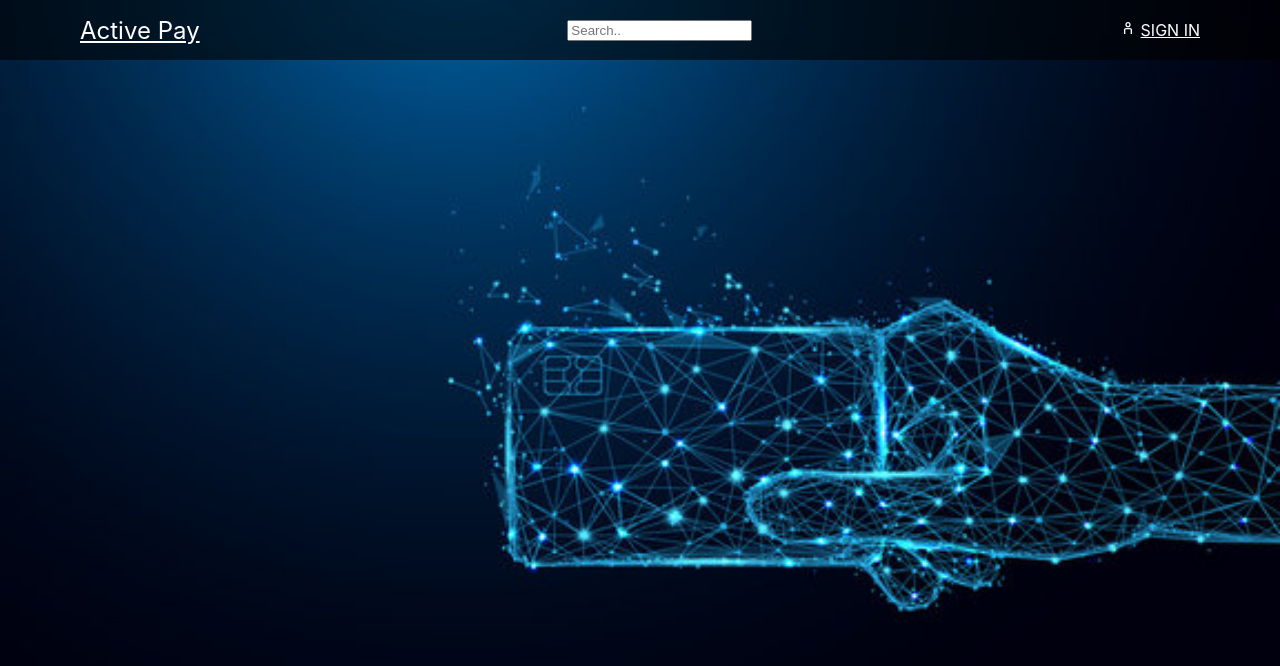
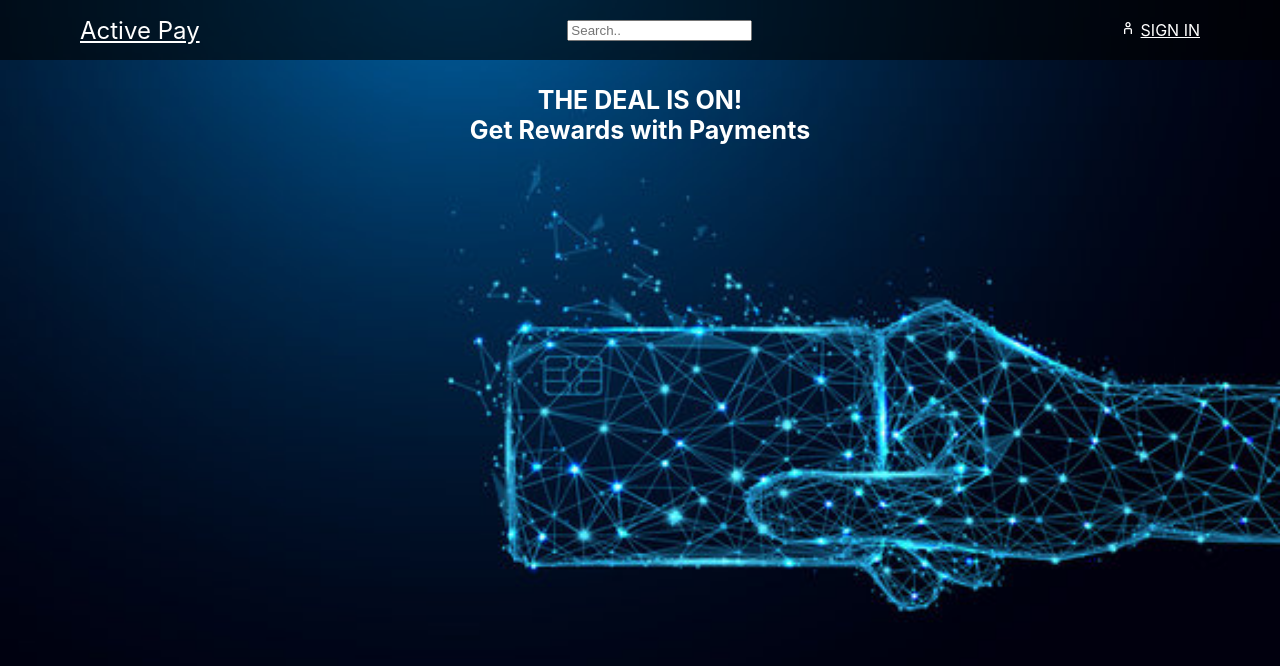
Before and after one commit to JahnaviGangarapu/ActivePay_, a React (Create React App) app in the folder active-pay-frontend/: page / in a window 1280 px wide. Shown: the top 666 px of the page. Built offline with nearby package versions, Linux system fonts and the light colour scheme.

Commit message:
Frontcontent

```diff
--- a/active-pay-frontend/package.json
+++ b/active-pay-frontend/package.json
@@ -15,6 +15,7 @@
     "react-scripts": "5.0.1",
     "redux": "^4.2.0",
     "styled-components": "^5.3.6",
+    "uuid": "^8.3.2",
     "web-vitals": "^2.1.4"
   },
   "scripts": {
--- a/active-pay-frontend/src/App.js
+++ b/active-pay-frontend/src/App.js
@@ -1,11 +1,18 @@
 import React from 'react';
+import { BrowserRouter as Router, Route } from 'react-router-dom';
+import { Container } from 'react-bootstrap';
 import './App.css';
 import Header from './components/Header';
+import HomePage from './components/Pages/HomePage';
 
 function App() {
   return (
     <>
       <Header />
+      {/* <container>
+      <Route path="/" component={HomePage} exact />
+      </container> */}
+      <HomePage />
     </>
   );
 }
--- /dev/null
+++ b/active-pay-frontend/src/components/FrontContent/index.js
@@ -0,0 +1,13 @@
+import React from 'react'
+
+const FrontContent = () => {
+  return (
+    <>
+      <p className="Mainslogan">
+        THE DEAL IS ON! <br></br> Get Rewards with Payments
+      </p>
+    </>
+  )
+}
+
+export default FrontContent
--- /dev/null
+++ b/active-pay-frontend/src/components/Pages/HomePage.js
@@ -0,0 +1,15 @@
+import React from "react";
+
+import FrontContent from "../FrontContent"
+
+
+const HomePage = () => {
+  return (
+    <>
+      <FrontContent />
+
+    </>
+  );
+};
+
+export default HomePage;
--- a/active-pay-frontend/src/index.js
+++ b/active-pay-frontend/src/index.js
@@ -3,6 +3,7 @@ import ReactDOM from 'react-dom/client';
 import './index.css';
 import App from './App';
 import "./styles/Header.scss";
+import "./styles/FrontContent.scss";
 //import reportWebVitals from './reportWebVitals';
 
 const root = ReactDOM.createRoot(document.getElementById('root'));
--- /dev/null
+++ b/active-pay-frontend/src/styles/FrontContent.scss
@@ -0,0 +1,7 @@
+.Mainslogan{
+    text-align: center;
+    color: white;
+    font-size: 25px;
+    font-weight: bold;
+
+}
```
